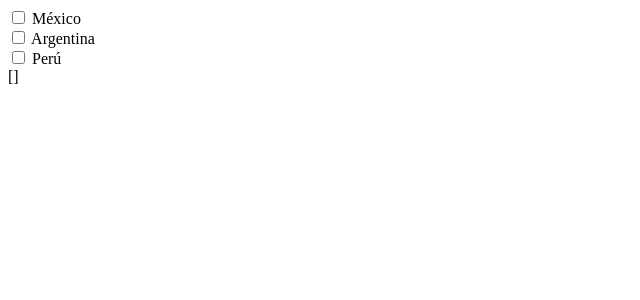
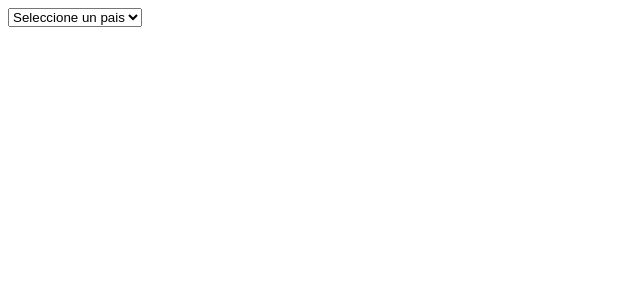
Before and after one commit to Klvst3r/vue3, a Vue app: page / in a window 1280 px wide. Shown: the top 300 px of the page, without its empty margins (0-640 px from the left). Built offline with nearby package versions, Linux system fonts and the light colour scheme.

Commit message:
Enlace de v-model con selects

```diff
--- a/src/App.vue
+++ b/src/App.vue
@@ -3,35 +3,27 @@ import { ref } from 'vue'
 
 const numero = ref(1);
 
-//Definimos el array paises
+//Definimos el valor en una cadena vacia
 
-const paises = ref([]);
+const pais = ref('');
 
 </script>
 
 <template>
-  <div>
-    <label>
-      <input type="checkbox" value="mexico" v-model="paises">
-      México
-    </label>
-  </div>
-  <div>
-    <label>
-      <input type="checkbox" value="argentina" v-model="paises">
-      Argentina
-    </label>
-  </div>
-  <div>
-    <label>
-      <input type="checkbox" value="peru" v-model="paises">
-      Perú
-    </label>
-  </div>
+<select v-model="pais">
+  <option value="">Seleccione un pais</option>
+  <option value="mexico">México</option>
+  <option value="brazil">brazil</option>
+  <option value="colombia">Colombia</option>
+  </select>
 
-  {{ paises }}
+  <p>
+    {{ pais }}
+  </p>
 
 </template>
 
 
+
+
 <style scoped></style>
```
Also changed, not shown: 1 other file (tests, documents, lock files or other folders).
